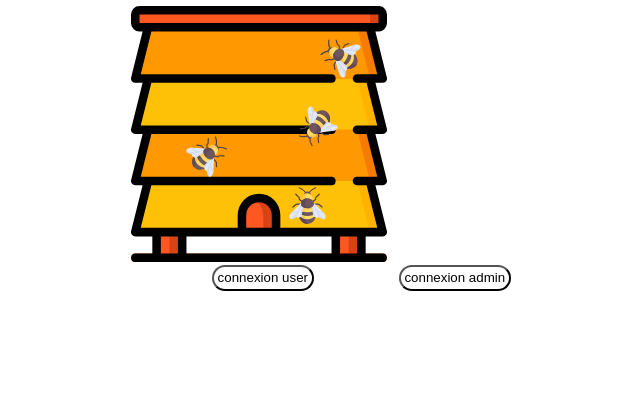
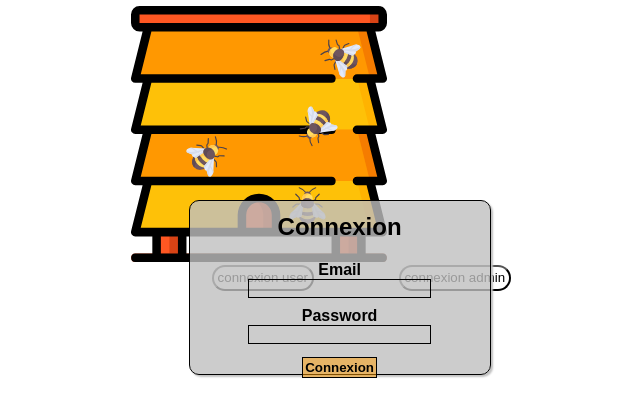
Before and after one commit to danoux10/rebuild_BTS_PROJET, a PHP site: page /view/home.php in a window 1280 px wide. Shown: the part 160-577 px from the top of the page, without its empty margins (381-1021 px from the left). Run offline with PHP 8.4, Linux system fonts and the light colour scheme; style sheets or scripts are compiled from the project's sources.

Commit message:
connexion responsive

```diff
--- a/css/style.css
+++ b/css/style.css
@@ -13,6 +13,21 @@
 
 .show {
   display: block;
+}
+
+.top {
+  margin-top: 4%;
+}
+
+.user_info {
+  display: flex;
+  justify-content: center;
+  align-items: center;
+  flex-direction: column;
+}
+
+button {
+  cursor: pointer;
 }
 
 #navbar {
@@ -35,6 +50,37 @@
 }
 #navbar nav ul li a {
   color: orangered;
+}
+
+#connexion_content {
+  padding: 0 1% 1% 1%;
+  position: absolute;
+  z-index: 1;
+  border: 1px solid black;
+  border-radius: 10px;
+  display: flex;
+  justify-content: center;
+  align-items: center;
+  background: linear-gradient(360deg, rgba(192, 192, 192, 0.8) 0%, rgba(255, 255, 255, 0.7) 100%);
+}
+#connexion_content #form_connexion {
+  padding: 1%;
+  display: flex;
+  justify-content: center;
+  align-items: center;
+  flex-direction: column;
+}
+#connexion_content #form_connexion input {
+  background: rgba(255, 152, 1, 0.5);
+  border: 1px solid black;
+  box-shadow: none;
+}
+#connexion_content #form_connexion button {
+  background: rgba(255, 155, 0, 0.5);
+  padding: 1%;
+  box-shadow: none;
+  border: 1px solid black;
+  transition: all ease 0.5s;
 }
 
 #home_contener {
@@ -65,6 +111,19 @@
     width: 100%;
     left: 0;
     background: darkgoldenrod;
+  }
+
+  #connexion_content {
+    position: absolute;
+    top: 40%;
+    left: 44%;
+    z-index: 1;
+  }
+  #connexion_content #form_connexion button:hover {
+    border-radius: 20px;
+    border: none;
+    background: #ff9b00;
+    transition: all ease 0.6s;
   }
 
   #home_contener {
@@ -101,6 +160,18 @@
     text-shadow: 0.5px 0.5px 0.5px orange;
   }
 
+  #connexion_content {
+    position: absolute;
+    top: 31%;
+    left: 25.5%;
+  }
+  #connexion_content #form_connexion button:hover {
+    border-radius: 20px;
+    border: none;
+    background: #ff9b00;
+    transition: all ease 0.6s;
+  }
+
   #home_contener {
     position: absolute;
     top: 30%;
--- a/css/style.scss
+++ b/css/style.scss
@@ -1,4 +1,4 @@
-//reset
+//LINK resetCSS
 body{
   margin: 0;
   font-family: sans-serif;
@@ -8,13 +8,25 @@
   text-decoration: none;
 }
 
+//LINK commun
 .hidden{
   display:none;
 }
 .show{
   display:block;
 }
-
+.top{
+  margin-top: 4%;
+}
+.user_info{
+  display: flex;
+  justify-content: center;
+  align-items: center;
+  flex-direction: column;
+}
+button{
+  cursor: pointer;
+}
 
 //scrolling slide
 
@@ -47,7 +59,36 @@
 
 //LINK home page
 //ANCHOR connexion form
-
+#connexion_content{
+  padding: 0 1% 1% 1%;
+  position: absolute;
+  z-index: 1;
+  border: 1px solid black;
+  border-radius: 10px;
+  display: flex;
+  justify-content: center;
+  align-items: center;
+  background: linear-gradient(360deg, rgba(192,192,192,.8) 0%, rgba(255,255,255,.7) 100%);;;
+  #form_connexion{
+    padding: 1%;
+    display: flex;
+    justify-content: center;
+    align-items: center;
+    flex-direction: column;
+    input{
+      background: rgba(255,152,1,.5);
+      border: 1px solid black;
+      box-shadow: none;
+    }
+    button{
+      background:rgba(255,155,0,.5);
+      padding: 1%;
+      box-shadow: none;
+      border: 1px solid black;
+      transition: all ease .5s;
+    }
+  }
+}
 //ANCHOR img
 #home_contener{
   display: flex;
@@ -92,7 +133,24 @@
   }
   //LINK home page
   //ANCHOR connexion form
-
+  #connexion_content{
+    position: absolute;
+    top: 40%;
+    left: 44%;
+    z-index: 1;
+    #form_connexion{
+      input{
+      }
+      button{
+        &:hover{
+          border-radius: 20px;
+          border: none;
+          background: rgb(255,155,0);
+          transition: all ease .6s;
+        }
+      }
+    }
+  }
   //ANCHOR img
   #home_contener{
     position: absolute;
@@ -137,7 +195,23 @@
   }
   //LINK home page
   //ANCHOR connexion form
-
+  #connexion_content{
+    position: absolute;
+    top: 31%;
+    left: 25.5%;
+    #form_connexion{
+      input{
+      }
+      button{
+        &:hover{
+          border-radius: 20px;
+          border: none;
+          background: rgb(255,155,0);
+          transition: all ease .6s;
+        }
+      }
+    }
+  }
   //ANCHOR img
   #home_contener{
     position: absolute;
--- a/view/home.php
+++ b/view/home.php
@@ -20,7 +20,7 @@
             <label for="password_connexion">Password</label>
             <input type="password" name="password">
         </div>
-        <button type="submit" name="connexion">Connexion</button>
+        <button type="submit" name="connexion" class="top">Connexion</button>
     </form>
 </div>
 <!-- image -->
@@ -31,8 +31,8 @@
         <button type="submit" name="admin_btn">connexion admin</button>
     </form>
 </div>
+<!--<script type="text/javascript" src="../script/show_connexion.js"></script>-->
 <?php
-  include_once '../controller/footer.php';
   include_once '../_function/connexion.php';
 ?>
 </body>
```
Also changed, not shown: 1 other file.
